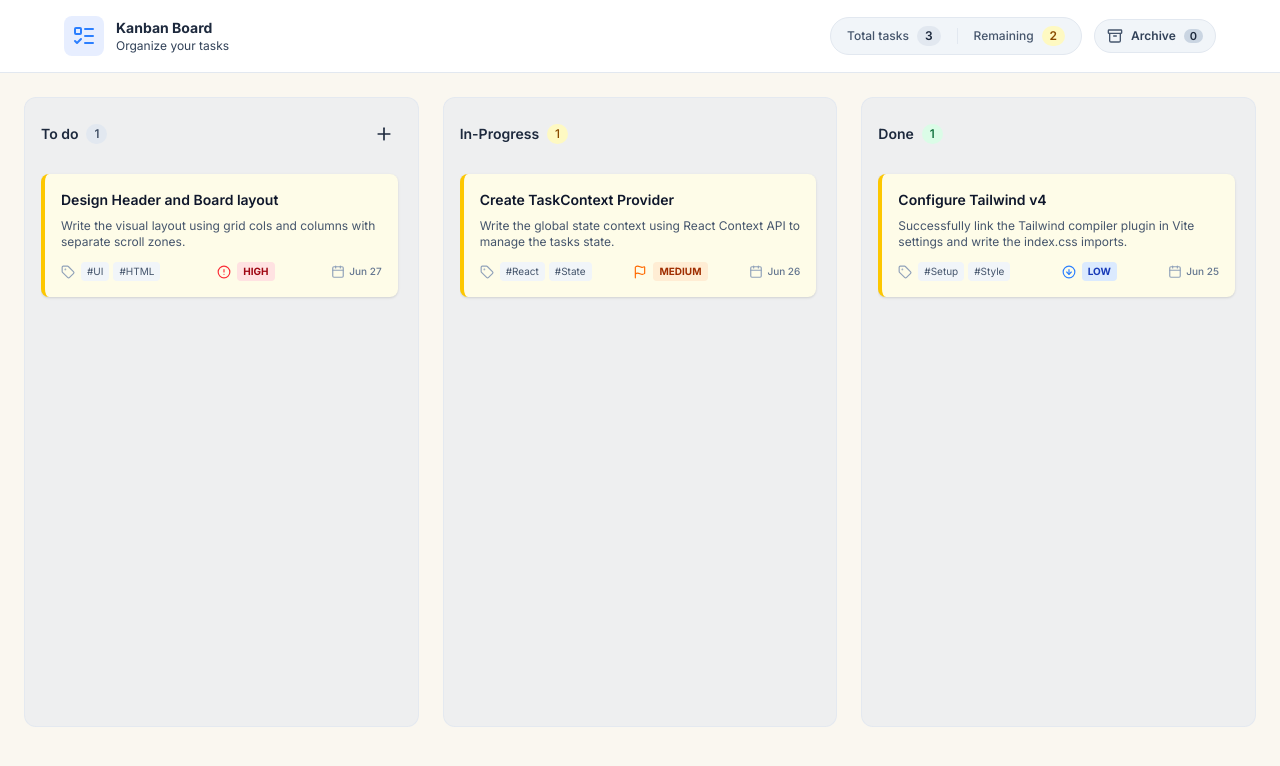
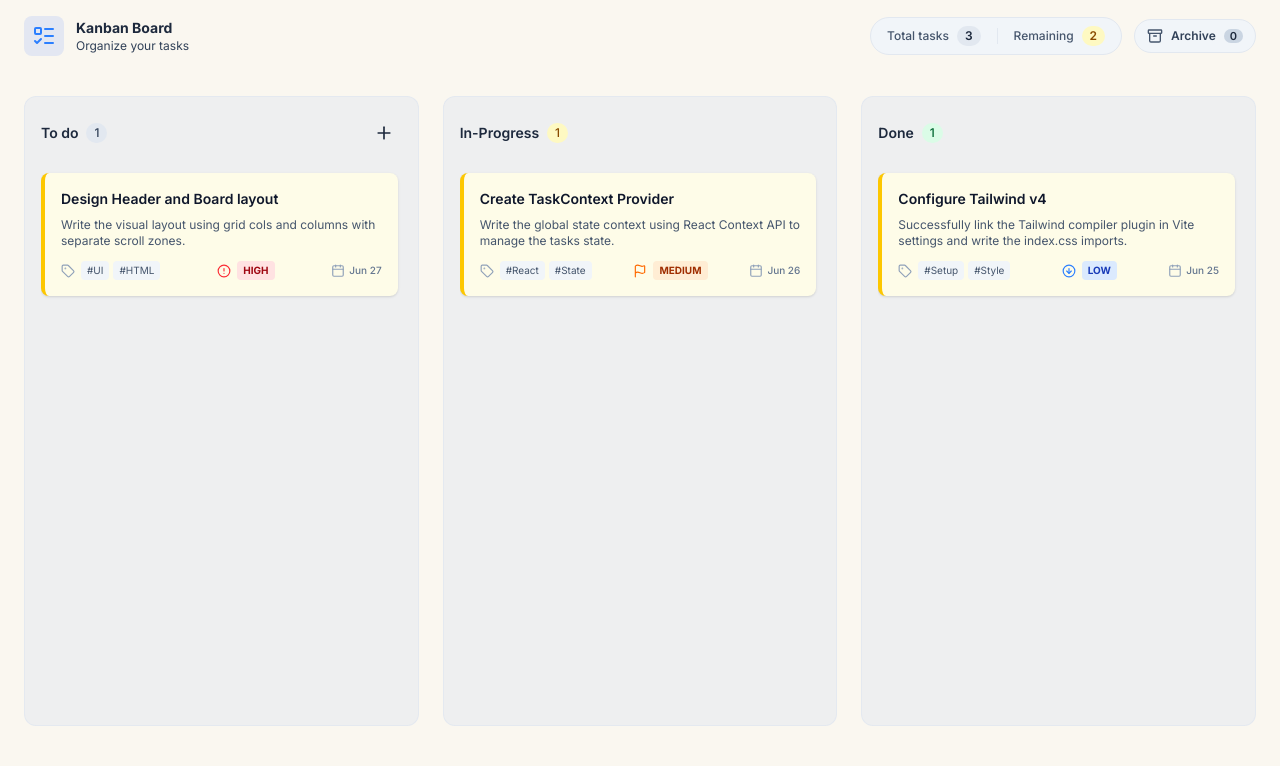
Before and after one commit to amarsinghpatil/Kanban-board, a React (Vite) app: page / in a window 1280 px wide. Shown: the top 766 px of the page. Built offline with nearby package versions, Linux system fonts and the light colour scheme.

Commit message:
style(header): harmonize header background with board canvas and remove bottom border

```diff
--- a/src/components/Header.jsx
+++ b/src/components/Header.jsx
@@ -19,8 +19,8 @@ export default function Header({ onOpenNewTaskModal, onOpenArchiveModal }) {
   const remaincount = totalTasks - completcount;
 
   return (
-    <header className="bg-white border-b border-slate-200 px-6 py-4">
-      <div className="max-w-6xl mx-auto w-full flex items-center justify-between">
+    <header className="bg-[#faf7f0] px-6 py-4">
+      <div className="max-w-7xl mx-auto w-full flex items-center justify-between">
 
         {/* Left section */}
         <div className="flex items-center gap-3">
```
Also changed, not shown: index.html (+1 -1 lines).
